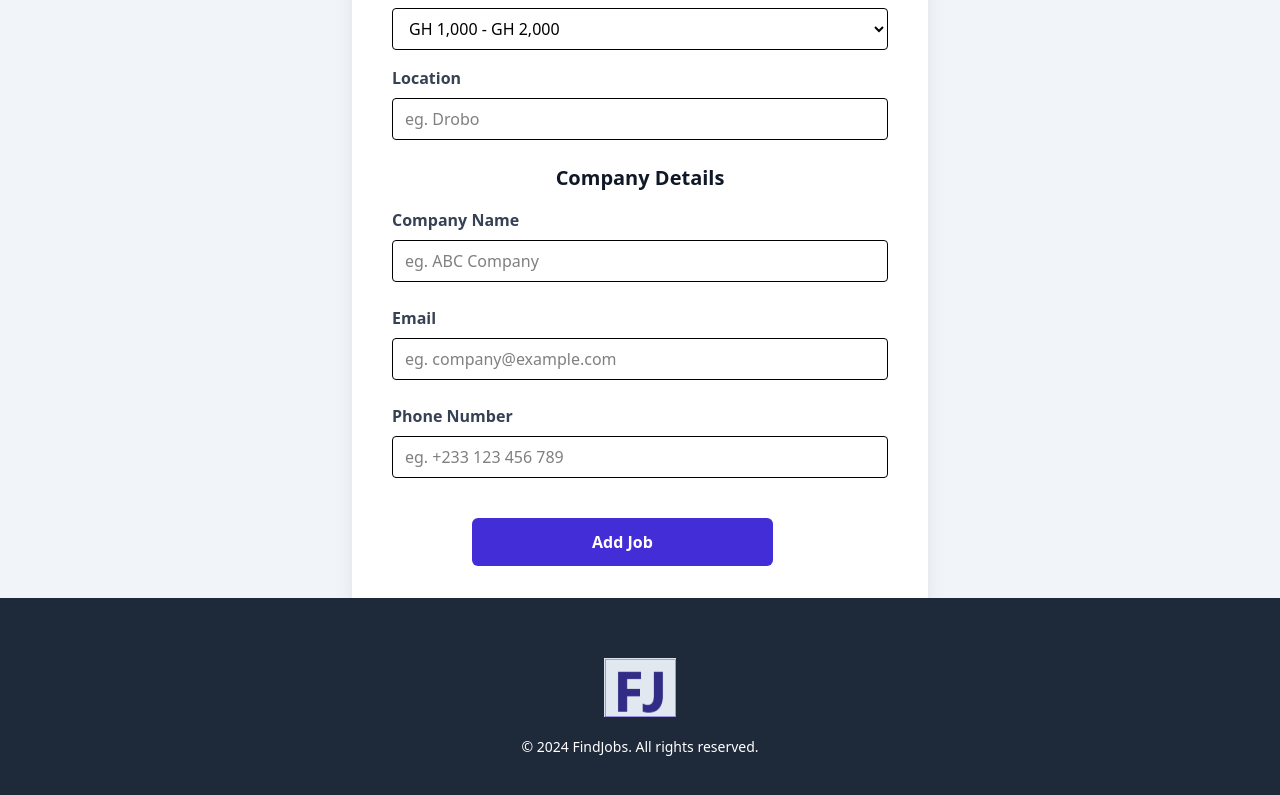
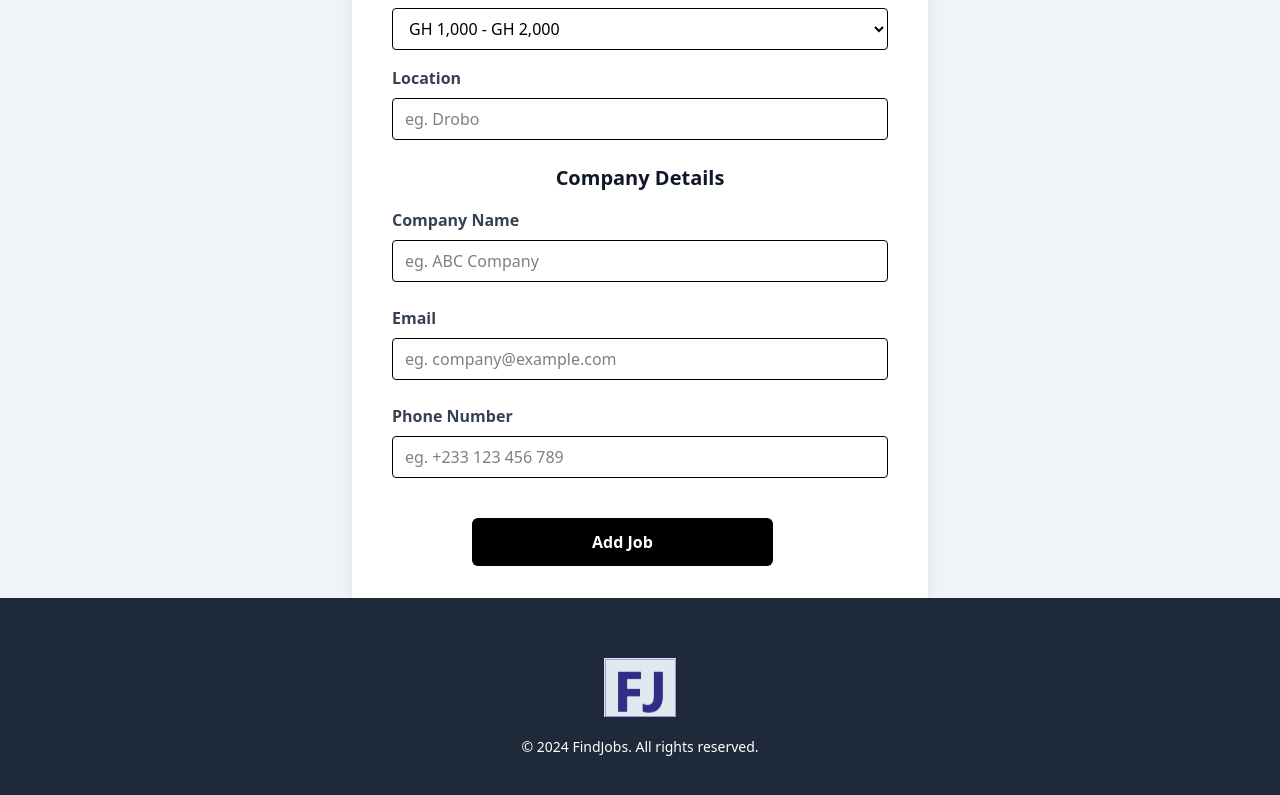
Before and after one commit to AsieduAmos/Jaman-Jobs, a React (Vite) app: page /addjob in a window 1280 px wide. Shown: the part 568-1363 px from the top of the page. Built offline with nearby package versions, Linux system fonts and the light colour scheme.

Commit message:
button bg color changed in addjob page

```diff
--- a/src/pages/AddJob.jsx
+++ b/src/pages/AddJob.jsx
@@ -131,9 +131,9 @@ const AddJob = () => {
 
               <button type='submit'
               className='
-               bg-indigo-700 text-white font-bold
+               bg-black text-white font-bold
                px-30 rounded-md
-               hover:bg-indigo-800 mx-20 mt-4 py-3'>
+               hover:bg-gray-800 mx-20 mt-4 py-3'>
                 Add Job
                </button>
            </form>
```
